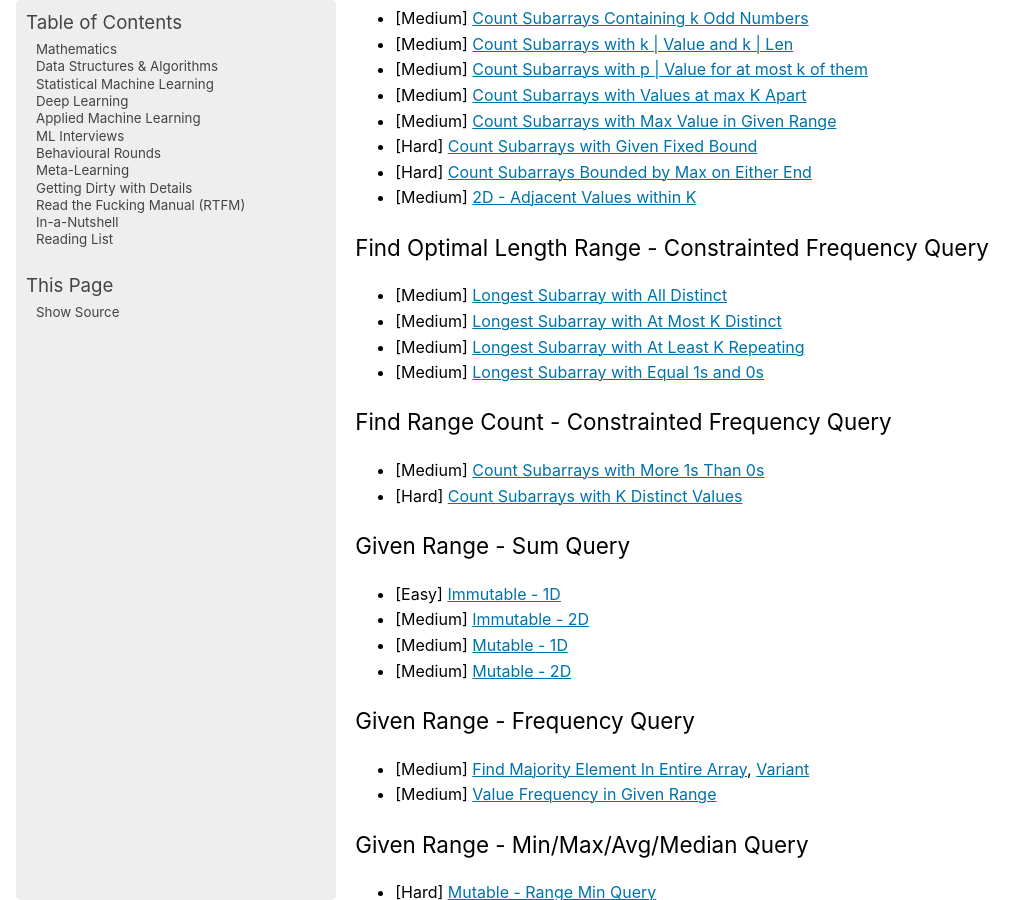
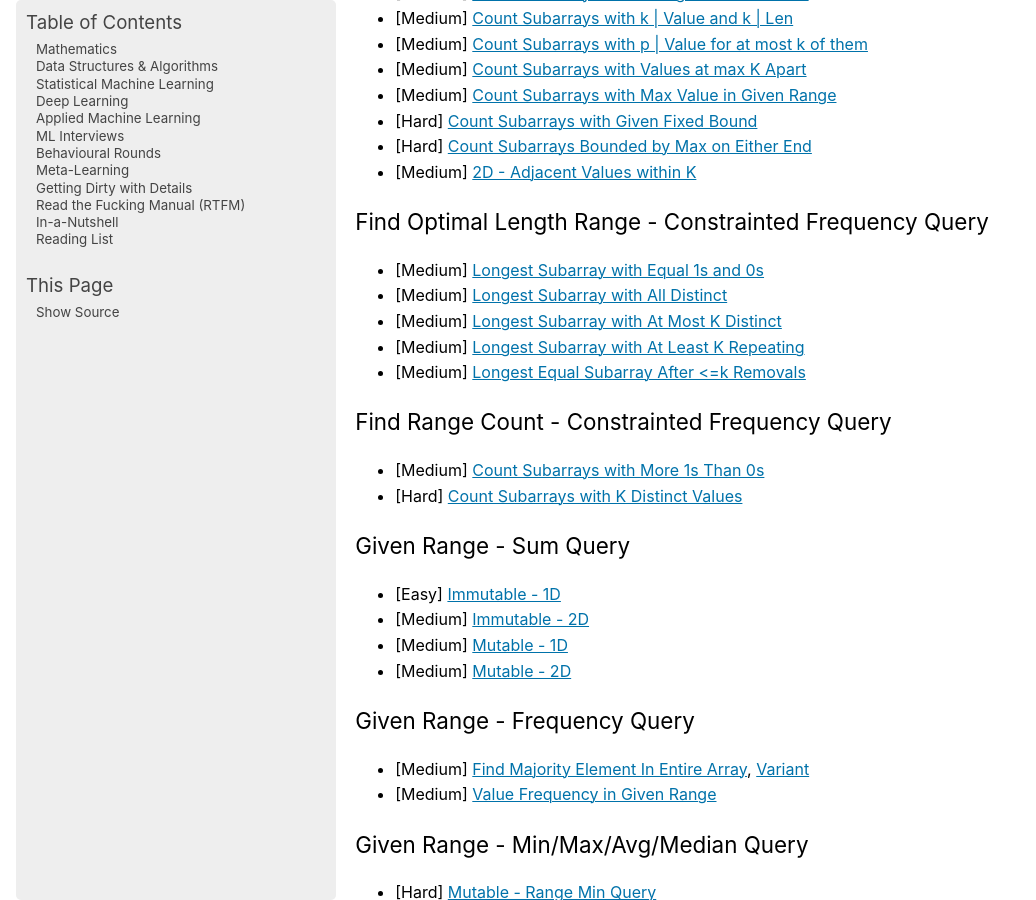
Before and after one commit to uselesstechjunks/leetcode, a Sphinx documentation site: the page built from docs/source/dsa/qb.rst, in a window 1280 px wide and 900 px high, scrolled down 6158 px. Shown: the whole window, without its empty margins (0-1036 px from the left). Built offline with Sphinx 7.4.7, drawn with Linux system fonts in a browser that asks for light colours; pages that are not in the unit, such as notebooks, are missing from menus; some of the changed text lies outside the part shown.

Commit message:
Update qb.rst

```diff
--- a/docs/source/dsa/qb.rst
+++ b/docs/source/dsa/qb.rst
@@ -193,10 +192,11 @@ Find Range Count - Constrained Value Query
 
 Find Optimal Length Range - Constrainted Frequency Query
 ---------------------------------------------------------------------
+- [Medium] `Longest Subarray with Equal 1s and 0s <https://leetcode.com/problems/contiguous-array/description/>`_
 - [Medium] `Longest Subarray with All Distinct <https://leetcode.com/problems/longest-substring-without-repeating-characters/description/>`_
 - [Medium] `Longest Subarray with At Most K Distinct <https://leetcode.com/problems/longest-substring-with-at-most-k-distinct-characters/>`_
 - [Medium] `Longest Subarray with At Least K Repeating <https://leetcode.com/problems/longest-substring-with-at-least-k-repeating-characters/>`_
-- [Medium] `Longest Subarray with Equal 1s and 0s <https://leetcode.com/problems/contiguous-array/description/>`_
+- [Medium] `Longest Equal Subarray After <=k Removals <https://leetcode.com/problems/find-the-longest-equal-subarray/description/>`_
 
 Find Range Count - Constrainted Frequency Query
 ---------------------------------------------------------------------
```
Also changed, not shown: other parts of docs/source/dsa/qb.rst (+0 -1 lines).
